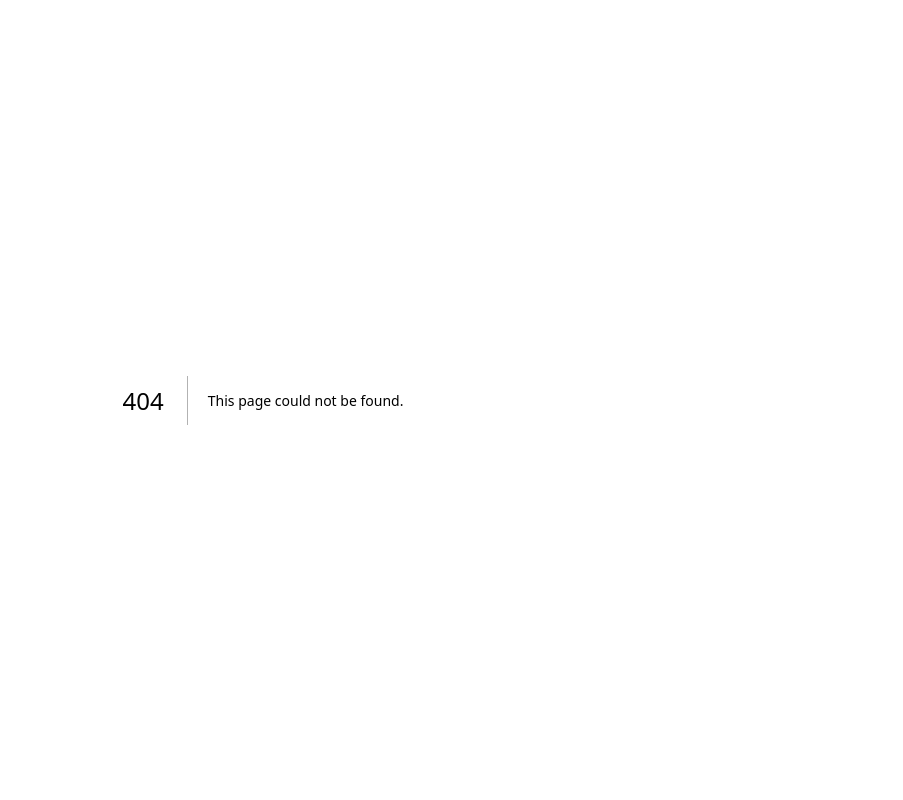
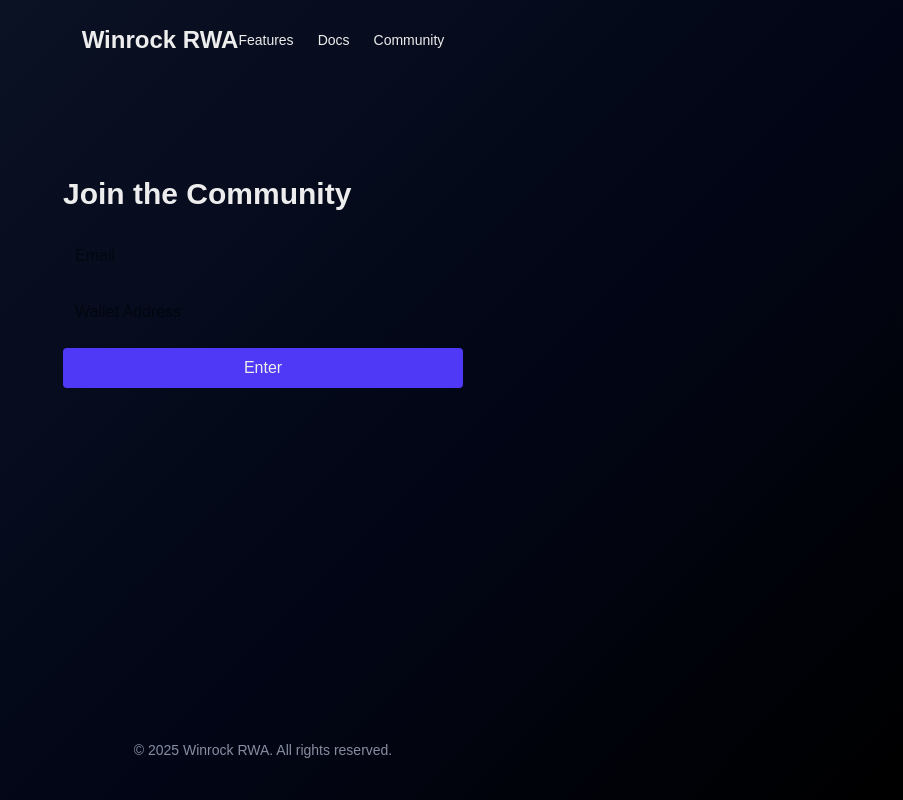
Before and after one commit to G3niusYukki/WinrockRWA, a Next.js app: page /community in a window 1280 px wide. Before the commit this address had no page. Shown: the whole page, without its empty margins (377-1280 px from the left). Built offline with nearby package versions, Linux system fonts and the light colour scheme.

Commit message:
Add whitepaper and new pages

```diff
--- /dev/null
+++ b/app/community/page.tsx
@@ -0,0 +1,53 @@
+'use client';
+
+import { useState } from 'react';
+
+export default function CommunityPage() {
+  const [email, setEmail] = useState('');
+  const [wallet, setWallet] = useState('');
+  const [joined, setJoined] = useState(false);
+
+  const handleSubmit = (e: React.FormEvent) => {
+    e.preventDefault();
+    if (email || wallet) {
+      setJoined(true);
+    }
+  };
+
+  if (joined) {
+    return (
+      <div className="max-w-md mx-auto px-6 py-24 text-center">
+        <h2 className="text-3xl font-bold mb-4">Welcome to the Community</h2>
+        <p className="text-indigo-100/80">You&apos;re now connected!</p>
+      </div>
+    );
+  }
+
+  return (
+    <div className="max-w-md mx-auto px-6 py-24">
+      <h2 className="text-3xl font-bold mb-6">Join the Community</h2>
+      <form onSubmit={handleSubmit} className="space-y-4">
+        <input
+          type="email"
+          placeholder="Email"
+          value={email}
+          onChange={(e) => setEmail(e.target.value)}
+          className="w-full px-3 py-2 rounded text-black"
+        />
+        <input
+          type="text"
+          placeholder="Wallet Address"
+          value={wallet}
+          onChange={(e) => setWallet(e.target.value)}
+          className="w-full px-3 py-2 rounded text-black"
+        />
+        <button
+          type="submit"
+          className="w-full py-2 bg-indigo-600 hover:bg-indigo-500 rounded"
+        >
+          Enter
+        </button>
+      </form>
+    </div>
+  );
+}
--- /dev/null
+++ b/app/docs/page.tsx
@@ -0,0 +1,20 @@
+'use client';
+
+import { useEffect, useState } from 'react';
+
+export default function DocsPage() {
+  const [content, setContent] = useState('');
+
+  useEffect(() => {
+    fetch('/whitepaper.md')
+      .then((res) => res.text())
+      .then(setContent);
+  }, []);
+
+  return (
+    <div className="max-w-3xl mx-auto px-6 py-24">
+      <h2 className="text-4xl font-bold mb-6">Whitepaper</h2>
+      <div className="whitespace-pre-wrap text-indigo-100/80">{content}</div>
+    </div>
+  );
+}
--- /dev/null
+++ b/app/features/page.tsx
@@ -0,0 +1,13 @@
+export default function FeaturesPage() {
+  return (
+    <div className="max-w-4xl mx-auto px-6 py-24">
+      <h2 className="text-4xl font-bold mb-6">About Winrock RWA</h2>
+      <p className="text-indigo-100/80 mb-4">
+        Winrock RWA is a platform focused on bringing real-world assets on-chain.
+      </p>
+      <p className="text-indigo-100/80">
+        It offers an on-chain registry, compliance modules, and real-time settlement to power the next generation of asset tokenization.
+      </p>
+    </div>
+  );
+}
--- a/app/layout.tsx
+++ b/app/layout.tsx
@@ -1,5 +1,6 @@
 import type { Metadata } from "next";
 import "./globals.css";
+import NavBar from "../components/NavBar";
 
 export const metadata: Metadata = {
   title: "Winrock RWA",
@@ -13,8 +14,12 @@ export default function RootLayout({
 }>) {
   return (
     <html lang="en">
-      <body className="antialiased font-sans">
-        {children}
+      <body className="antialiased font-sans min-h-screen bg-gradient-to-br from-indigo-950 via-black to-slate-900 text-gray-100 flex flex-col">
+        <NavBar />
+        <main className="flex-grow">{children}</main>
+        <footer className="text-center py-10 text-sm text-indigo-100/60">
+          © {new Date().getFullYear()} Winrock RWA. All rights reserved.
+        </footer>
       </body>
     </html>
   );
--- a/app/page.tsx
+++ b/app/page.tsx
@@ -15,23 +15,7 @@ export default function Home() {
   ];
 
   return (
-    <div className="min-h-screen bg-gradient-to-br from-indigo-950 via-black to-slate-900 text-gray-100">
-      <header className="max-w-6xl mx-auto flex justify-between items-center p-6">
-        <h1 className="text-2xl font-bold">Winrock RWA</h1>
-        <nav className="flex gap-6 text-sm">
-          <a href="#features" className="hover:text-indigo-400">
-            Features
-          </a>
-          <a href="#docs" className="hover:text-indigo-400">
-            Docs
-          </a>
-          <a href="#community" className="hover:text-indigo-400">
-            Community
-          </a>
-        </nav>
-      </header>
-
-      <main className="max-w-6xl mx-auto px-6">
+    <div className="max-w-6xl mx-auto px-6">
       <section className="py-24 text-center">
         <h2 className="text-5xl font-extrabold mb-6 bg-clip-text text-transparent bg-gradient-to-r from-indigo-400 to-fuchsia-500">
           Tokenize Real World Assets
@@ -66,11 +50,6 @@ export default function Home() {
           </div>
         ))}
       </section>
-      </main>
-
-      <footer className="text-center py-10 text-sm text-indigo-100/60">
-        © {new Date().getFullYear()} Winrock RWA. All rights reserved.
-      </footer>
     </div>
   );
 }
--- /dev/null
+++ b/components/NavBar.tsx
@@ -0,0 +1,20 @@
+import Link from "next/link";
+
+export default function NavBar() {
+  return (
+    <header className="max-w-6xl mx-auto flex justify-between items-center p-6">
+      <h1 className="text-2xl font-bold">Winrock RWA</h1>
+      <nav className="flex gap-6 text-sm">
+        <Link href="/features" className="hover:text-indigo-400">
+          Features
+        </Link>
+        <Link href="/docs" className="hover:text-indigo-400">
+          Docs
+        </Link>
+        <Link href="/community" className="hover:text-indigo-400">
+          Community
+        </Link>
+      </nav>
+    </header>
+  );
+}
--- /dev/null
+++ b/public/whitepaper.md
@@ -0,0 +1,13 @@
+# Winrock RWA Whitepaper
+
+## Introduction
+
+Winrock RWA aims to tokenize real-world assets, enabling seamless on-chain ownership and transfer.
+
+## Vision
+
+By bridging traditional finance with blockchain technology, Winrock RWA provides tools for compliant, real-time asset settlement.
+
+## Architecture
+
+The platform leverages smart contracts to maintain an on-chain registry, enforce compliance, and facilitate instant settlement.
```
Lines whose indentation alone changed are shown as unchanged.
